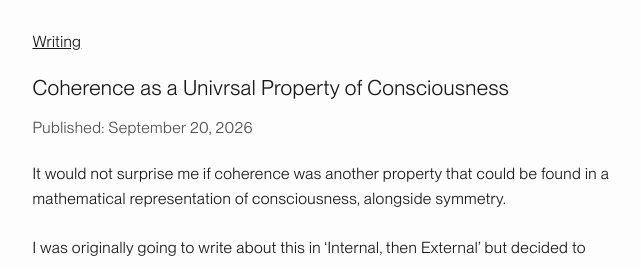
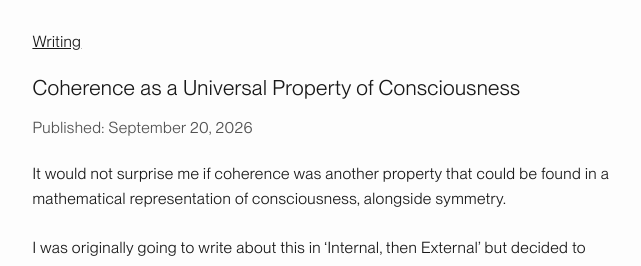
Before and after one commit to pxsswordprotected/personalsite, a Jekyll site: the page built from docs/_posts/2026-09-20-coherence.md, in a window 1280 px wide and 900 px high. Shown: the top 266 px of the window, without its empty margins (317-958 px from the left). Built offline with Jekyll 4.4.1, drawn with Linux system fonts in a browser that asks for light colours.

Commit message:
title update

```diff
--- a/docs/_posts/2026-09-20-coherence.md
+++ b/docs/_posts/2026-09-20-coherence.md
@@ -1,6 +1,6 @@
 ---
 layout: post
-title: "Coherence as a Univrsal Property of Consciousness"
+title: "Coherence as a Universal Property of Consciousness"
 ---
 
 It would not surprise me if coherence was another property that could be found in a mathematical representation of consciousness, alongside symmetry.
```
Also changed, not shown: other parts of docs/_posts/2026-09-20-coherence.md (+1 -1 lines).
